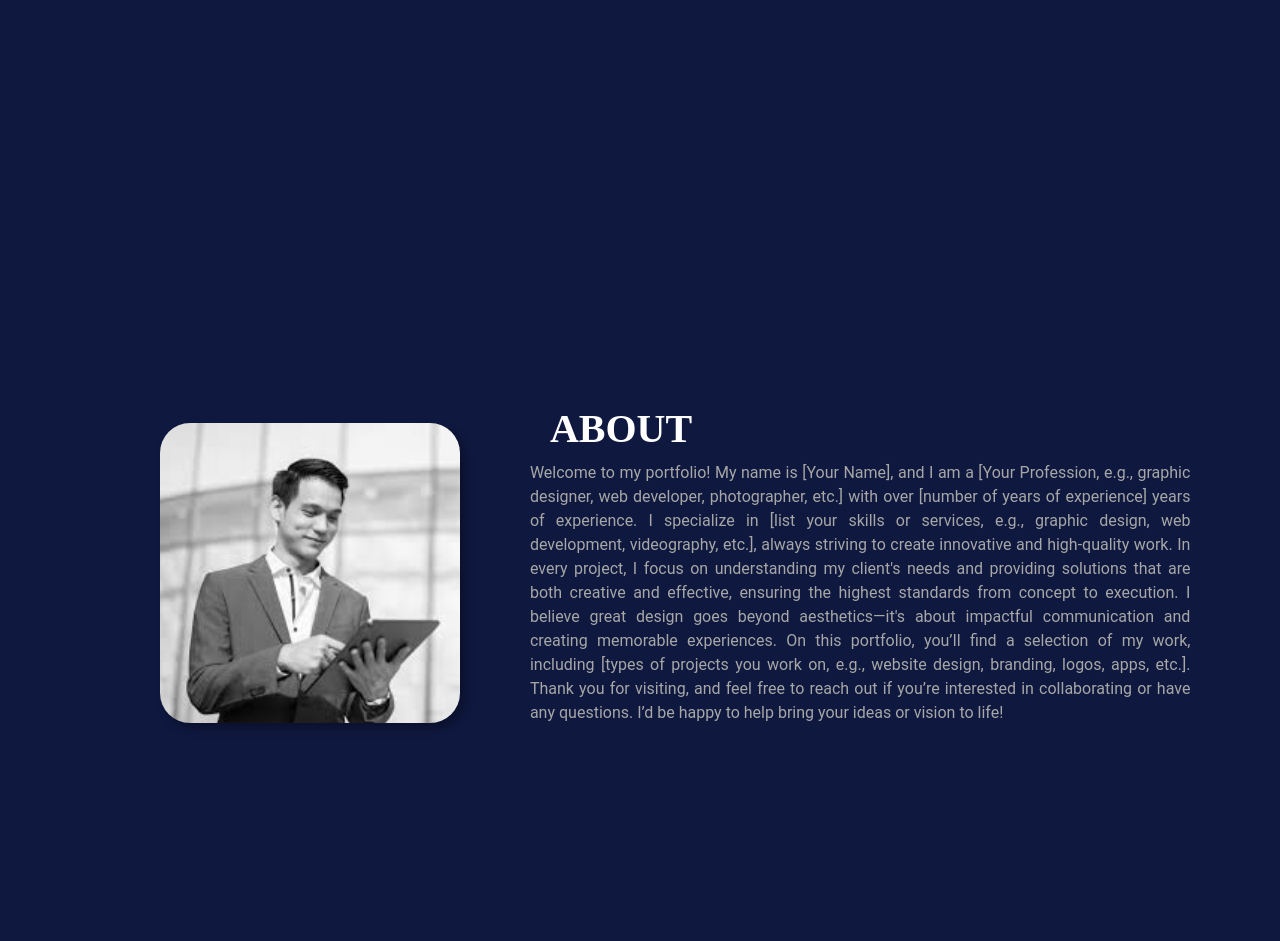
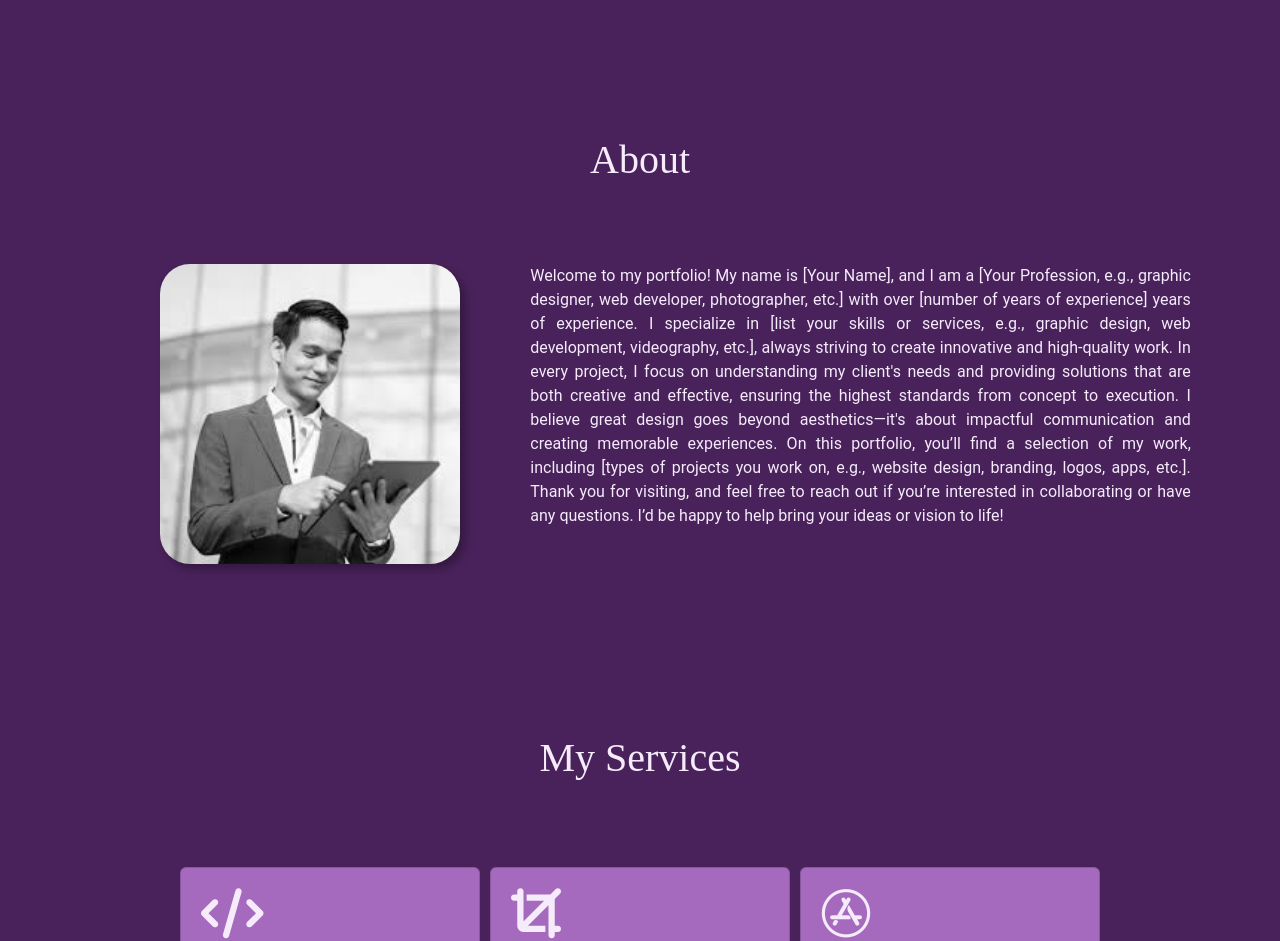
Before and after one commit to yusronShlh/first_portofolio, a plain HTML site: page index.html in a window 1280 px wide. Shown: the part 680-1621 px from the top of the page. Drawn offline with nearby package versions, Linux system fonts and the light colour scheme; a web font is replaced by a local one.

Commit message:
saya mengubah warnanya saja wkwkwk

```diff
--- a/index.html
+++ b/index.html
@@ -89,28 +89,30 @@
     </section>
     <!-- about -->
     <div class="about" id="about">
-      <div class="foto">
-        <img src="download3.jpeg" alt="" data-aos="zoom-out-right" />
-      </div>
-      <div class="tentang">
-        <h1 data-aos="fade-up-left">about</h1>
-        <p data-aos="fade-up-left">
-          Welcome to my portfolio! My name is [Your Name], and I am a [Your
-          Profession, e.g., graphic designer, web developer, photographer, etc.]
-          with over [number of years of experience] years of experience. I
-          specialize in [list your skills or services, e.g., graphic design, web
-          development, videography, etc.], always striving to create innovative
-          and high-quality work. In every project, I focus on understanding my
-          client's needs and providing solutions that are both creative and
-          effective, ensuring the highest standards from concept to execution. I
-          believe great design goes beyond aesthetics—it's about impactful
-          communication and creating memorable experiences. On this portfolio,
-          you’ll find a selection of my work, including [types of projects you
-          work on, e.g., website design, branding, logos, apps, etc.]. Thank you
-          for visiting, and feel free to reach out if you’re interested in
-          collaborating or have any questions. I’d be happy to help bring your
-          ideas or vision to life!
-        </p>
+      <h1 data-aos="fade-up-left">about</h1>
+      <div class="main" data-aos="zoom-in">
+        <div class="foto">
+          <img src="download3.jpeg" alt="" />
+        </div>
+        <div class="tentang">
+          <p>
+            Welcome to my portfolio! My name is [Your Name], and I am a [Your
+            Profession, e.g., graphic designer, web developer, photographer,
+            etc.] with over [number of years of experience] years of experience.
+            I specialize in [list your skills or services, e.g., graphic design,
+            web development, videography, etc.], always striving to create
+            innovative and high-quality work. In every project, I focus on
+            understanding my client's needs and providing solutions that are
+            both creative and effective, ensuring the highest standards from
+            concept to execution. I believe great design goes beyond
+            aesthetics—it's about impactful communication and creating memorable
+            experiences. On this portfolio, you’ll find a selection of my work,
+            including [types of projects you work on, e.g., website design,
+            branding, logos, apps, etc.]. Thank you for visiting, and feel free
+            to reach out if you’re interested in collaborating or have any
+            questions. I’d be happy to help bring your ideas or vision to life!
+          </p>
+        </div>
       </div>
     </div>
     <!-- services -->
--- a/style.css
+++ b/style.css
@@ -5,9 +5,9 @@ body {
   font-family: "roboto", sans-serif;
 }
 :root {
-  --background-color: #0f183f;
-  --background-color2: #2e3f8d;
-  --color: #a7a7a7;
+  --background-color: #49225b;
+  --background-color2: #a56abd;
+  --color: #f5ebfa;
   --shaddow: 5px 5px 10px rgba(0, 0, 0, 0.3);
   --shaddow2: 5px 5px 10px rgba(255, 255, 255, 0.349);
 }
@@ -52,10 +52,12 @@ body {
 }
 .about {
   display: flex;
+  flex-direction: column;
   background-color: var(--background-color);
-  width: 100%;
-  height: 100vh;
-  padding: 8rem 7% 1.4rem;
+  padding: 1rem 7% 0.4rem;
+}
+.main {
+  display: flex;
 }
 .foto {
   display: flex;
@@ -104,13 +106,15 @@ body {
   height: 100vh;
   background-color: var(--background-color);
 }
-.services h1 {
-  color: white;
-  display: flex;
-  margin: 40px;
-  font-family: sans-serif;
-  font-size: 3rem;
-  font-weight: 900;
+.services h1,
+.about h1 {
+  text-align: center;
+  font-size: 2.3rem;
+  margin-bottom: 5rem;
+  font-family: "Edu AU VIC WA NT Arrows", serif;
+  color: var(--color);
+  text-transform: capitalize;
+  font-size: 2.5rem;
 }
 .d-services {
   display: flex;
```
